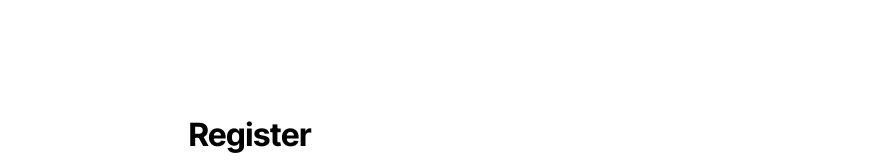
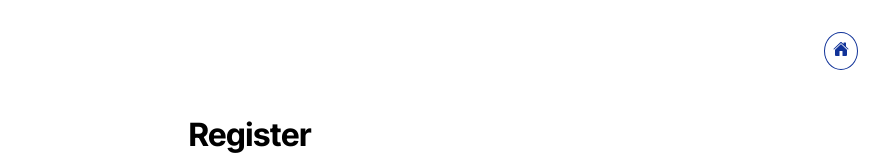
Before and after one commit to octocatblain/codsoft, a React (Create React App) app in the folder jobsearch/: page /register in a window 1280 px wide. Shown: the top 160 px of the page, without its empty margins (390-1279 px from the left). Built offline with nearby package versions, Linux system fonts and the light colour scheme.

Commit message:
feat: add back home button

```diff
--- /dev/null
+++ b/jobsearch/src/Components/Buttons/Buttons.css
@@ -0,0 +1,17 @@
+.home_link {
+    color: var(--tertiary-bg-blue);
+    padding: .5rem;
+    border-radius: 50%;
+    border: 1px solid var(--tertiary-bg-blue);
+
+    position: absolute;
+    top: 2rem;
+    right: 2rem;
+
+    transition: all 500ms ease;
+}
+
+.home_link:hover {
+    transform:scale(1.1);
+    transition: all 200ms ease;
+}
--- /dev/null
+++ b/jobsearch/src/Components/Buttons/HomeButton.jsx
@@ -0,0 +1,12 @@
+import React from 'react'
+import { IoHome } from "react-icons/io5";
+import "./Buttons.css"
+
+
+const HomeButton = () => {
+    return (
+        <a className='home_link' title='←back Home' href="/" > <IoHome className='home_icon'/></a >
+    )
+}
+
+export default HomeButton
--- a/jobsearch/src/Layout/Layout.css
+++ b/jobsearch/src/Layout/Layout.css
@@ -122,3 +122,5 @@ button {
     }
 
 }
+
+/* home btn */
--- a/jobsearch/src/Pages/Register/Register.jsx
+++ b/jobsearch/src/Pages/Register/Register.jsx
@@ -1,6 +1,7 @@
 import React from 'react'
 import { FiArrowRightCircle } from 'react-icons/fi'
 import "./Register.css"
+import HomeButton from '../../Components/Buttons/HomeButton'
 
 const Register = () => {
   return (
@@ -23,6 +24,8 @@ const Register = () => {
           <p className="register_text">Already part of the community?{" "}<a href="/login">Login <FiArrowRightCircle /></a></p>
         </form>
       </div>
+
+      <HomeButton className="home_btn" />
     </div>
   )
 }
```
